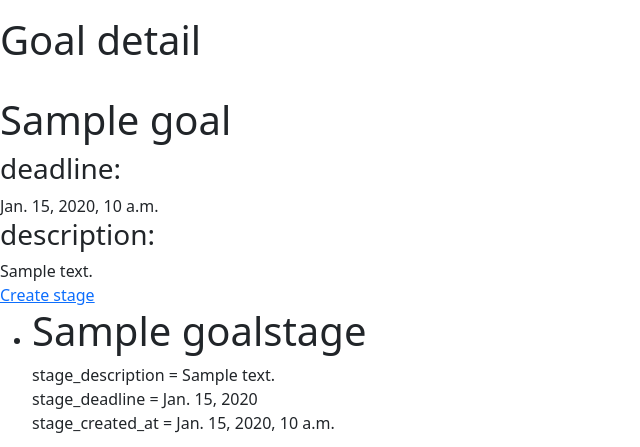
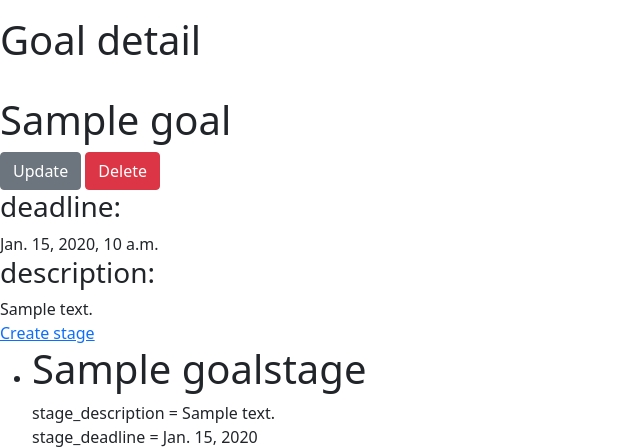
Before and after one commit to Oleksiy-Liubchenko/habits-and-goals-service, a Django app: page /goals/1/ in a window 1280 px wide. Shown: the part 58-505 px from the top of the page, without its empty margins (0-640 px from the left). Run offline with Django 4.2, Linux system fonts and the light colour scheme; tables that the repository leaves empty hold one stand-in row (values such as "Sample post").

Commit message:
Add update/delete buttons for goal_detail.html

```diff
--- a/templates/goal/goal_detail.html
+++ b/templates/goal/goal_detail.html
@@ -6,6 +6,14 @@
   <br>
 
   <h1>{{ goal.name }}</h1>
+  <a href="{% url "tracker:goal-update" pk=goal.id %}" class="btn btn-secondary">
+    Update
+  </a>
+  <a href="{% url "tracker:goal-delete" pk=goal.id %}" class="btn btn-danger">
+    Delete
+  </a>
+
+
   <h3>deadline:</h3>{{ goal.deadline }}
   <h3>description:</h3>{{ goal.description }}
   <br>
--- a/tracker/urls.py
+++ b/tracker/urls.py
@@ -8,7 +8,11 @@ from tracker.views import (
     HabitCreateView,
     HabitDetailView,
     NoteCreateView,
-    CommentaryGoalCreateView, CommentaryHabitCreateView, index
+    CommentaryGoalCreateView,
+    CommentaryHabitCreateView,
+    index,
+    GoalDeleteView,
+    GoalUpdateView
 )
 
 
@@ -32,6 +36,16 @@ urlpatterns = [
         "goals/<int:pk>/",
         GoalDetailView.as_view(),
         name="goal-detail"
+    ),
+    path(
+        "goals/<int:pk>/delete",
+        GoalDeleteView.as_view(),
+        name="goal-delete"
+    ),
+    path(
+        "goals/<int:pk>/update",
+        GoalUpdateView.as_view(),
+        name="goal-update"
     ),
     # add update view. do not forget
     path(
--- a/tracker/views.py
+++ b/tracker/views.py
@@ -27,6 +27,21 @@ class GoalListView(generic.ListView):
     template_name = "goal/goal_list.html"
     context_object_name = "goal_list"
     paginate_by = 5
+
+
+class GoalDeleteView(generic.DeleteView):
+    model = Goal
+    template_name = "goal/goal_confirm_delete.html"
+    success_url = reverse_lazy("tracker:goal-list")
+
+
+class GoalUpdateView(generic.UpdateView):
+    model = Goal
+    fields = "__all__"
+    template_name = "goal/goal_form.html"
+
+    def get_success_url(self):
+        return reverse("tracker:goal-detail", kwargs={"pk": self.kwargs["pk"]})
 
 
 class GoalCreateView(LoginRequiredMixin, generic.CreateView):
```
Also changed, not shown: templates/goal/goal_confirm_delete.html (added, +10 -0 lines).
